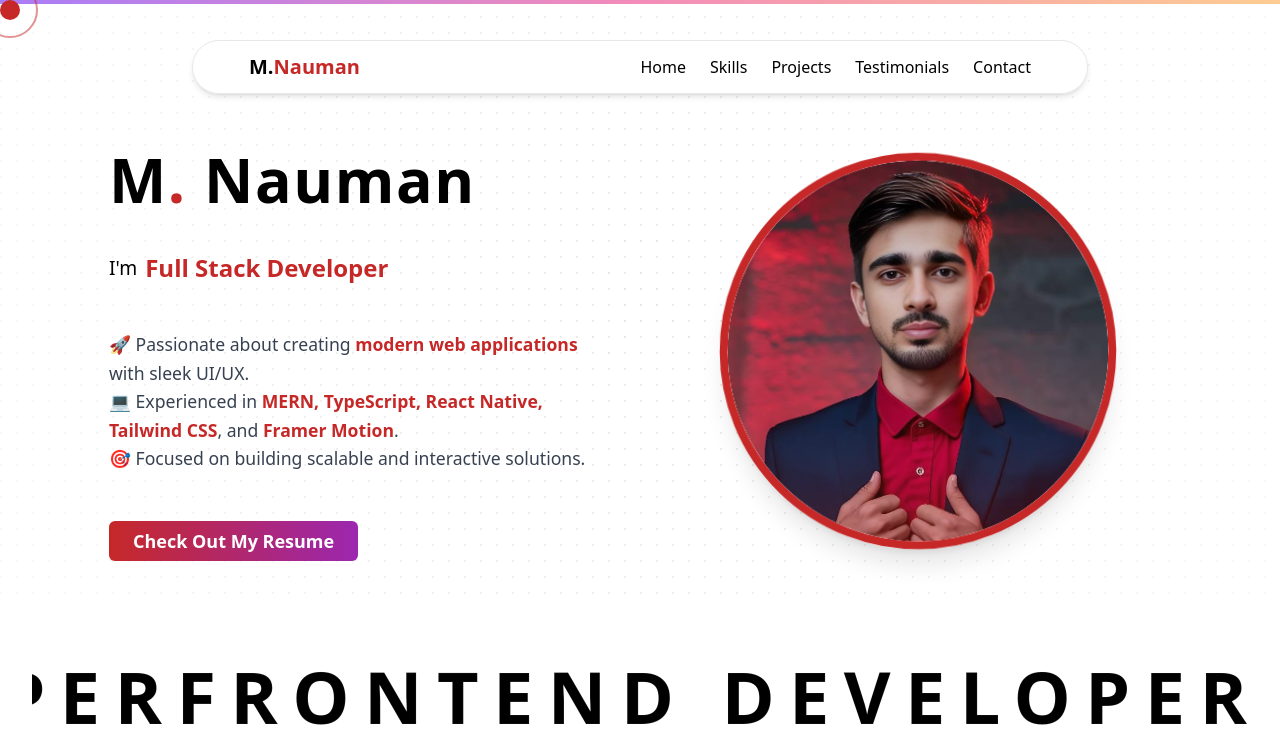
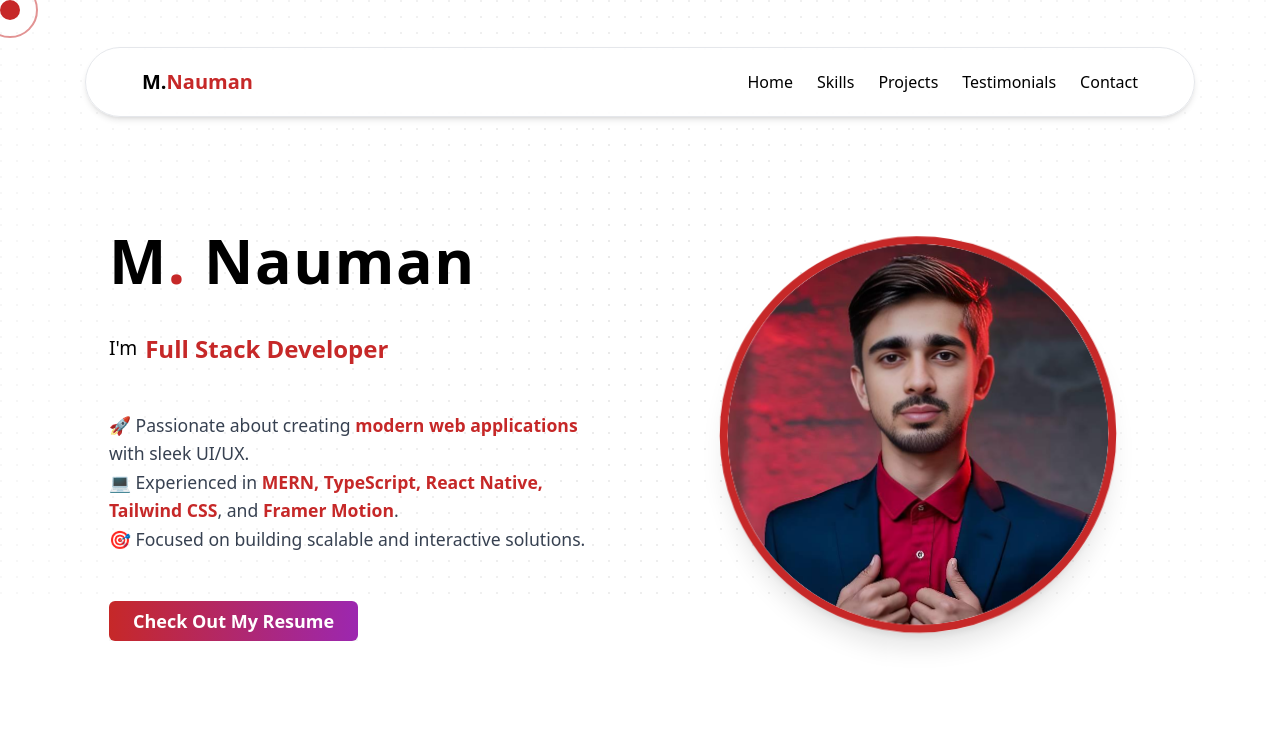
Before and after one commit to nauman331/Latest-Portfolio, a React (Vite) app: page / in a window 1280 px wide. Shown: the top 747 px of the page. Built offline with nearby package versions, Linux system fonts and the light colour scheme.

Commit message:
hero section update

```diff
--- a/index.html
+++ b/index.html
@@ -4,7 +4,7 @@
     <meta charset="UTF-8" />
     <link rel="icon" type="image/svg+xml" href="/vite.svg" />
     <meta name="viewport" content="width=device-width, initial-scale=1.0" />
-    <title>Vite + React + TS</title>
+    <title>Muhammad Nauman</title>
   </head>
   <body>
     <div id="root"></div>
--- a/src/components/mycomponents/hero.tsx
+++ b/src/components/mycomponents/hero.tsx
@@ -19,9 +19,9 @@ const Hero = () => {
         )}
       />
 
-      <section className="container relative flex flex-col md:flex-row items-center justify-center overflow-hidden rounded-lg bg-background h-auto md:h-[600px] w-full">
+      <section className="container flex flex-col md:flex-row items-center justify-center rounded-lg bg-background h-auto md:h-[600px] w-full">
         {/* Left Section - Text Content */}
-        <div className="relative w-full md:w-1/2 flex flex-col items-center justify-center p-6 text-center mt-14 md:mt-auto md:text-left">
+        <div className="w-full h-full md:w-1/2 flex flex-col items-center justify-center p-6 text-center">
           <div className="max-w-lg space-y-6">
             <BoxReveal boxColor={"#C62828"} duration={0.5}>
               <motion.p
@@ -93,20 +93,20 @@ const Hero = () => {
         </div>
 
         {/* Right Section - Image */}
-        <div className="relative md:mt-48 flex items-center mt-28 justify-center w-full md:w-1/2 p-6"
+        <div className="h-full flex items-center justify-center w-full md:w-1/2 p-6"
         >
           <motion.div
-            initial={{ opacity: 0, scale: 0.9, rotate: -5 }}
-            animate={{ opacity: 1, scale: 1, rotate: 0, y: [0, -100, 0] }} // Floating effect
+            initial={{ opacity: 0, scale: 0.9, rotate: -5, }}
+            animate={{ opacity: 1, scale: 1, rotate: 0, y: [100, -100, 100] }} // Floating effect
             transition={{
               duration: 0.8,
               ease: "easeOut",
               y: { repeat: Infinity, duration: 2, ease: "easeInOut" }, // Smooth floating
             }}
-            className="relative w-[300px] h-[300px] md:w-[400px] md:h-[400px] rounded-full shadow-xl overflow-hidden border-[8px] border-[#C62828] hover:border-[#9C27B0] transition-all duration-300"
+            className=" w-[300px] h-[300px] md:w-[400px] md:h-[400px] rounded-full shadow-xl overflow-hidden border-[8px] border-[#C62828] hover:border-[#9C27B0] transition-all duration-300"
           >
             {/* Image Overlay Effect */}
-            <div className="absolute inset-0 bg-gradient-to-t from-[#C62828] via-transparent to-transparent opacity-30" />
+            <div className=" inset-0 bg-gradient-to-t from-[#C62828] via-transparent to-transparent opacity-30" />
             <img
               src={nauman}
               alt="M. Nauman"
--- a/src/components/mycomponents/navbar.tsx
+++ b/src/components/mycomponents/navbar.tsx
@@ -38,12 +38,13 @@ const Navbar = () => {
   return (
     <>
       <ScrollProgress />
+      <div className="flex container items-center justify-center">
       <nav
-        className={`fixed top-0 left-0 w-full transition-all duration-300 z-50
+        className={`w-full transition-all duration-300 z-50
           ${
             isScrolled
-              ? "bg-white/90 backdrop-blur-md shadow-md py-4 border-b border-gray-200"
-              : "md:top-10 top-5 left-1/2 transform -translate-x-1/2 bg-white/80 backdrop-blur-md shadow-md rounded-full px-8 py-3 w-[90%] max-w-4xl border border-gray-200"
+              ? "fixed top-0 left-0 right-0 w-screen bg-white/90 backdrop-blur-md shadow-md py-4 border-b border-gray-200"
+              : "mt-8 transform bg-white/80 backdrop-blur-md shadow-md rounded-full px-8 py-5 w-full border border-gray-200"
           }`}
       >
         <div className="flex items-center justify-between mx-auto max-w-6xl px-6">
@@ -75,7 +76,7 @@ const Navbar = () => {
           </button>
         </div>
       </nav>
-
+      </div>
       {/* Mobile Menu with Blur Background */}
       {isOpen && (
         <>
```
